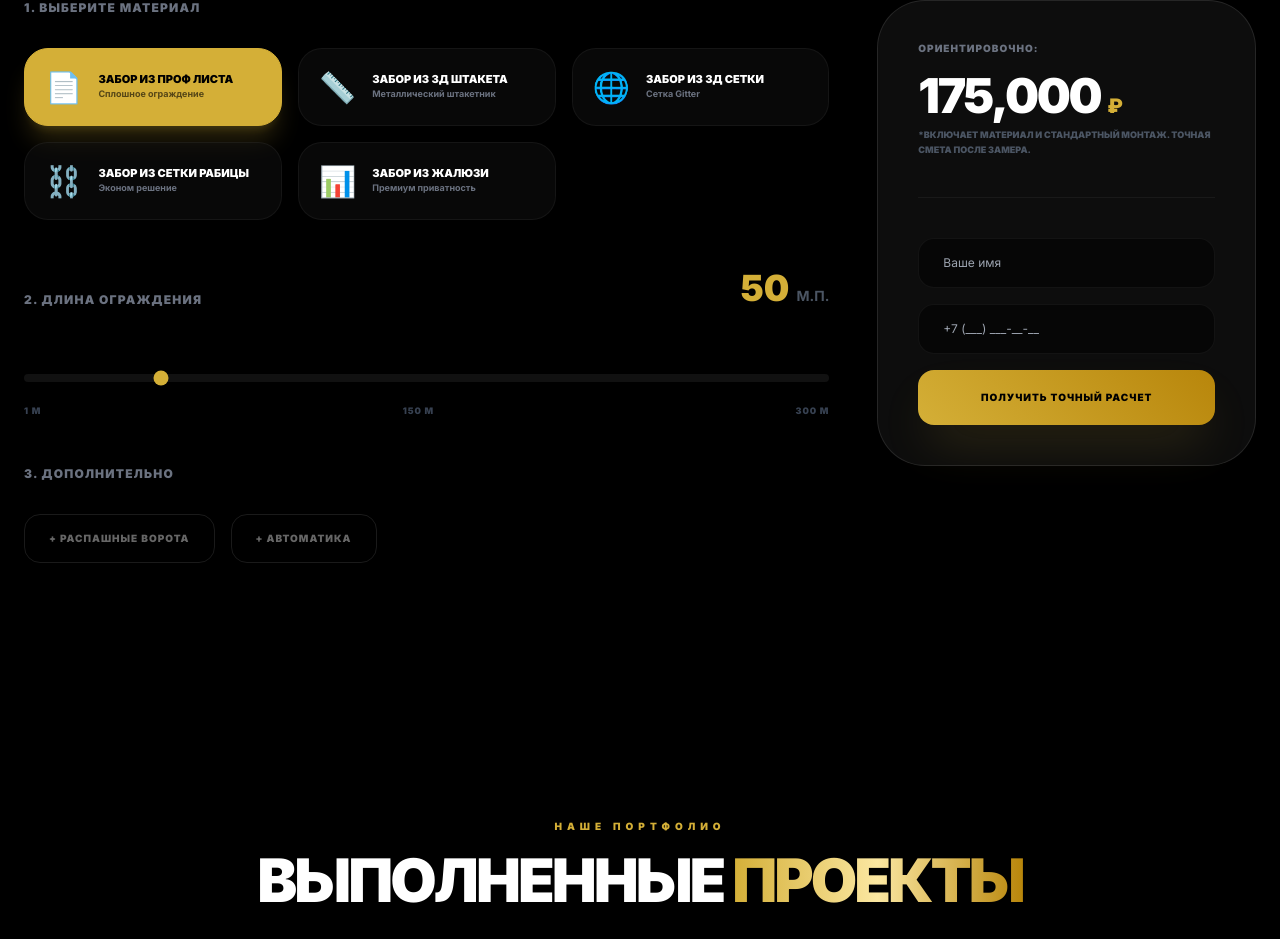
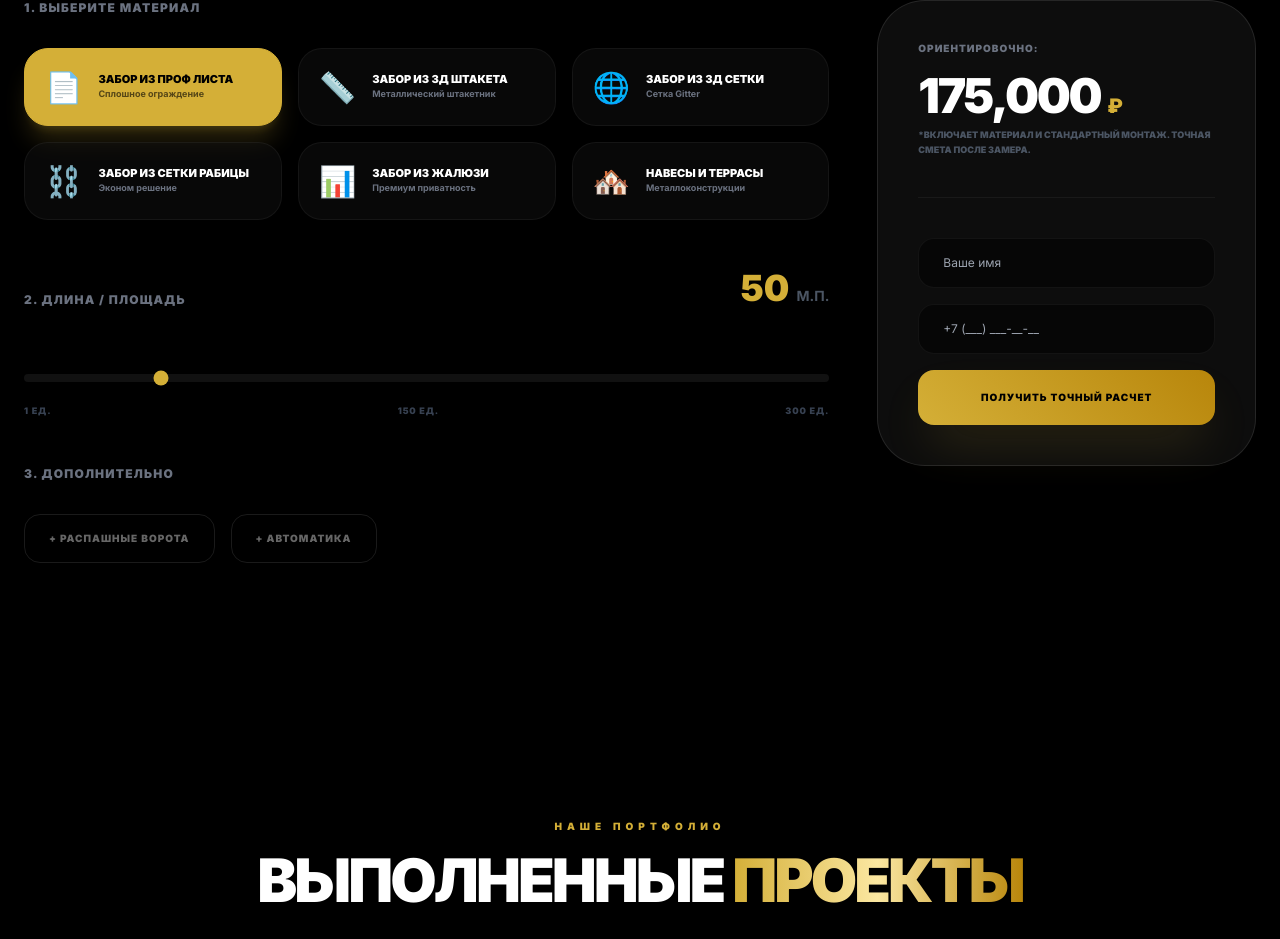
Before and after one commit to ksasha79/KovkaMaster, a React (Vite) app: page / in a window 1280 px wide. Shown: the part 2822-3761 px from the top of the page. Built offline with nearby package versions, Linux system fonts and the light colour scheme.

Commit message:
Update Calculator.tsx

```diff
--- a/components/Calculator.tsx
+++ b/components/Calculator.tsx
@@ -15,6 +15,7 @@ const FENCE_TYPES: FenceType[] = [
   { id: 'mesh-3d', name: 'Забор из 3Д сетки', price: 3000, icon: '🌐', desc: 'Сетка Gitter' },
   { id: 'chain-link', name: 'Забор из сетки рабицы', price: 2000, icon: '⛓️', desc: 'Эконом решение' },
   { id: 'jalousie', name: 'Забор из жалюзи', price: 8500, icon: '📊', desc: 'Премиум приватность' },
+  { id: 'canopies-terraces', name: 'Навесы и террасы', price: 8000, icon: '🏘️', desc: 'Металлоконструкции' },
 ];
 
 const Calculator: React.FC = () => {
@@ -43,7 +44,7 @@ const Calculator: React.FC = () => {
 
     const message = `КАЛЬКУЛЯТОР:
 Тип: ${currentType.name}
-Длина: ${length} м.п.
+Длина/Площадь: ${length} ед.
 Допы: ${includeGates ? 'Ворота (+)' : ''} ${includeAutomation ? 'Автоматика (+)' : ''}
 Предварительная цена: ${totalPrice.toLocaleString()} руб.`;
 
@@ -104,9 +105,9 @@ const Calculator: React.FC = () => {
 
             <div>
               <div className="flex justify-between items-end mb-8">
-                <h3 className="text-xs font-black uppercase tracking-widest text-gray-500">2. Длина ограждения</h3>
+                <h3 className="text-xs font-black uppercase tracking-widest text-gray-500">2. Длина / Площадь</h3>
                 <div className="text-4xl font-black text-brand-gold">
-                  {length} <span className="text-sm font-bold text-gray-600 uppercase">м.п.</span>
+                  {length} <span className="text-sm font-bold text-gray-600 uppercase">{selectedType === 'canopies-terraces' ? 'м²' : 'м.п.'}</span>
                 </div>
               </div>
               <div className="relative pt-6">
@@ -119,9 +120,9 @@ const Calculator: React.FC = () => {
                   className="w-full h-2 bg-brand-grey rounded-full appearance-none cursor-pointer accent-brand-gold"
                 />
                 <div className="flex justify-between mt-4 text-[9px] font-black text-gray-700 uppercase tracking-widest">
-                  <span>1 м</span>
-                  <span>150 м</span>
-                  <span>300 м</span>
+                  <span>1 ед.</span>
+                  <span>150 ед.</span>
+                  <span>300 ед.</span>
                 </div>
               </div>
             </div>
```
